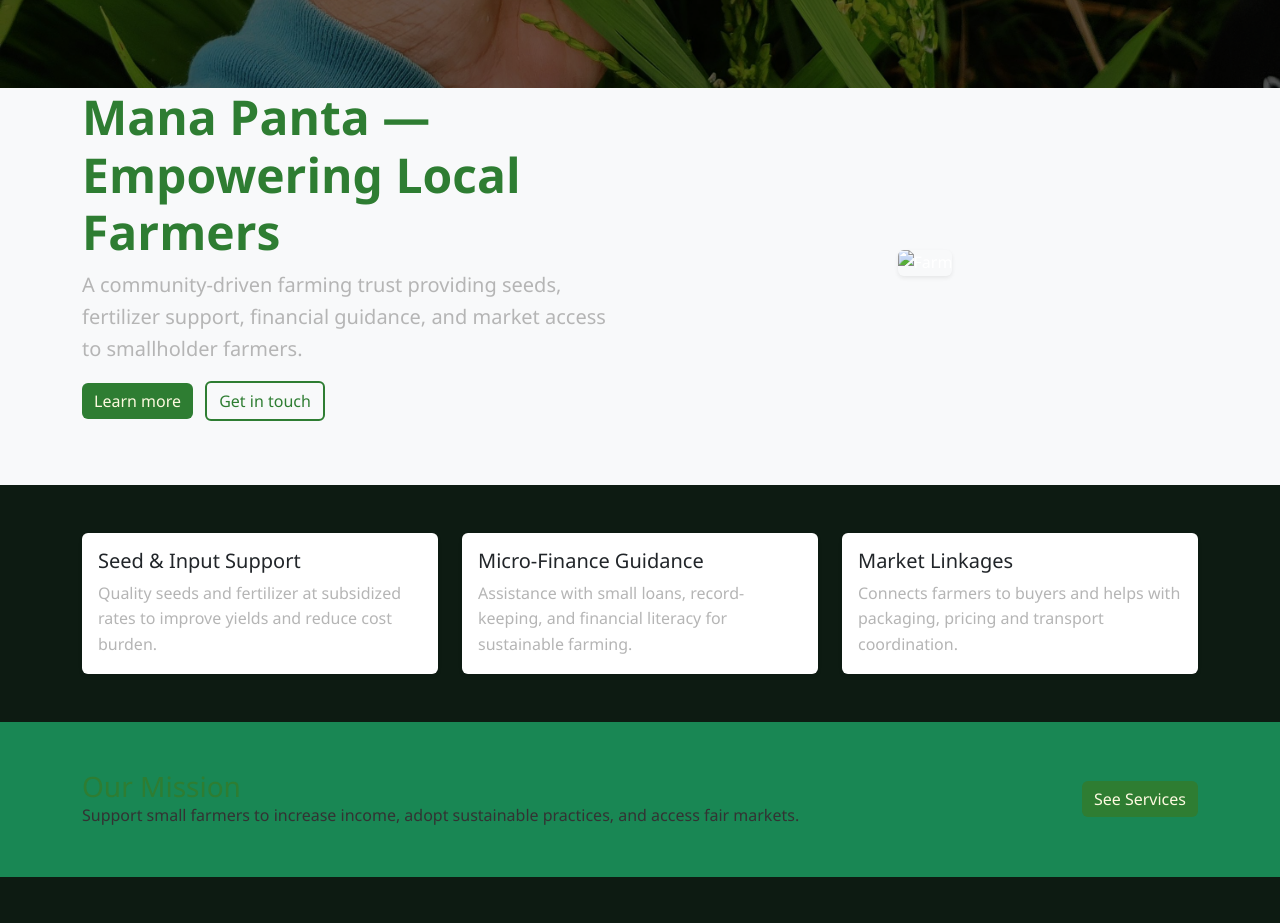
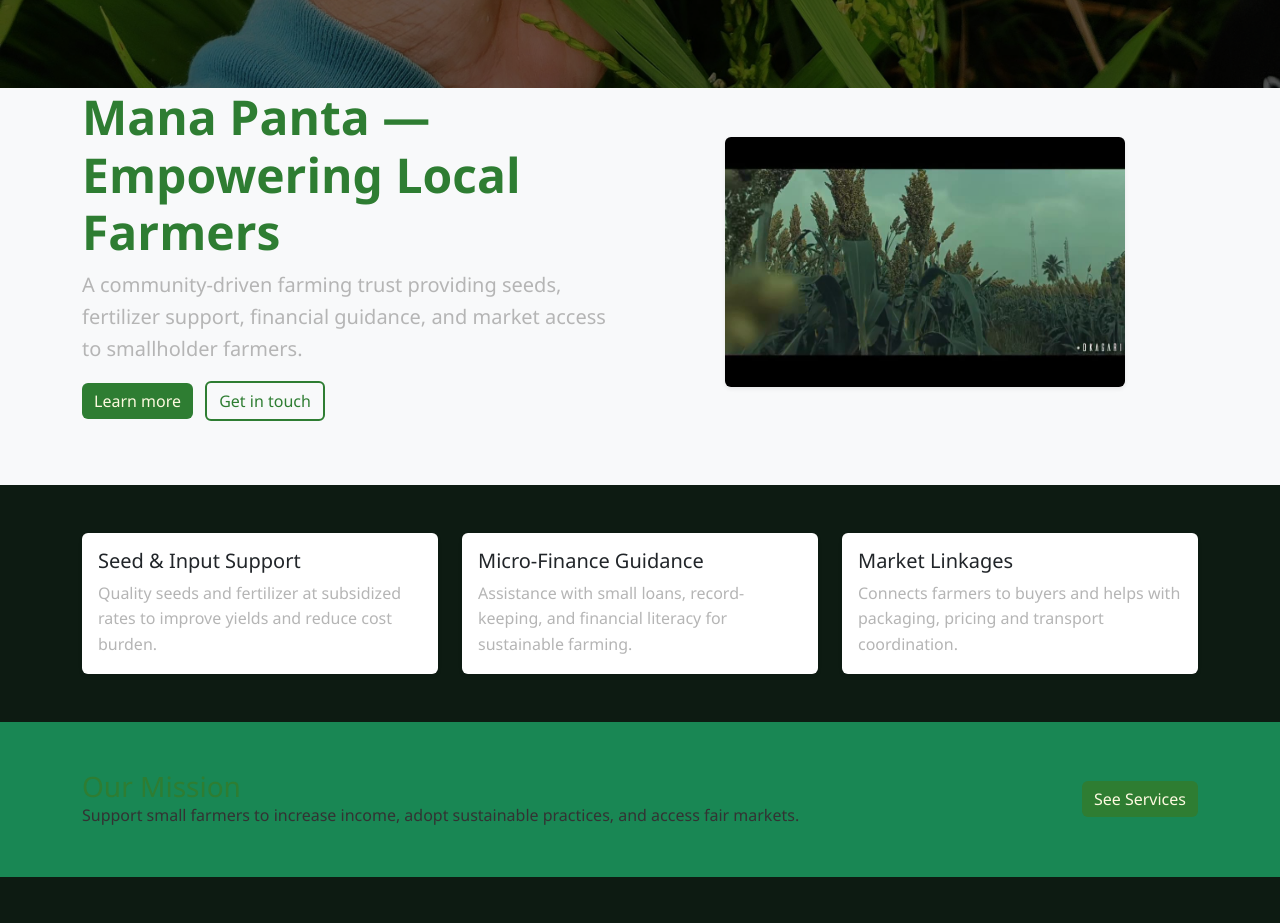
Before and after one commit to mleelasai28/ManaPanta, a plain HTML site: page index.html in a window 1280 px wide. Shown: the part 820-1743 px from the top of the page. Drawn offline with nearby package versions, Linux system fonts and the light colour scheme.

Commit message:
Update index.html

```diff
--- a/index.html
+++ b/index.html
@@ -54,7 +54,7 @@
         </div>
         <div class="col-lg-6 text-center">
           <!-- Placeholder image; replace with your own -->
-          <img src="assets/css/images/p9.jpg" alt="Farm" class="img-fluid rounded shadow-sm">
+          <img src="../images/p9.jpg" alt="Farm" class="img-fluid rounded shadow-sm">
         </div>
       </div>
     </div>
```
